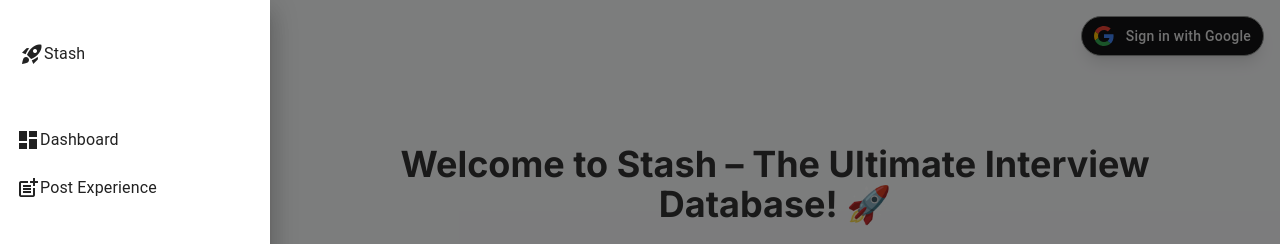
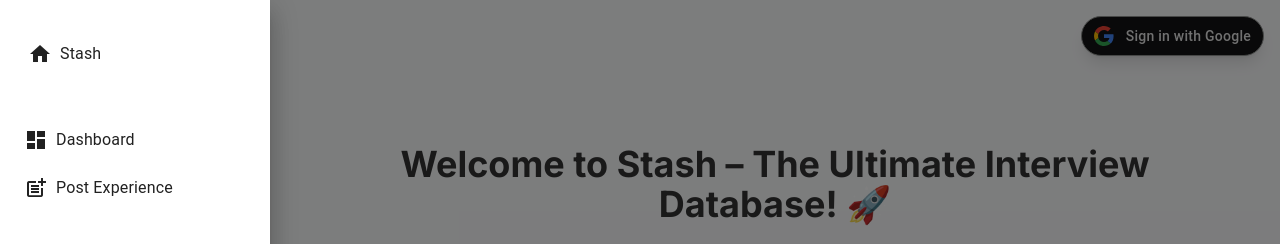
Before and after one commit to bharos/stash, a Next.js app: page / in a window 1280 px wide. Both pictures are taken after a click on the button 45 px from the left and 45 px from the top of the page. Shown: the top 244 px of the page. Built offline with nearby package versions, Linux system fonts and the light colour scheme; no server answers.

Commit message:
Move signout option to sidebar

```diff
--- a/src/app/components/ClientHome.js
+++ b/src/app/components/ClientHome.js
@@ -1,7 +1,8 @@
 'use client';
 
 import { useState, useEffect } from 'react';
-import { Drawer, List, ListItem, ListItemText, IconButton, ListItemButton } from '@mui/material';
+import { Drawer, List, ListItem, ListItemText, IconButton, ListItemButton, Button } from '@mui/material';
+import { useRouter } from 'next/navigation';
 import MenuIcon from '@mui/icons-material/Menu';
 import supabase from '../utils/supabaseClient';
 import dynamic from 'next/dynamic';
@@ -12,6 +13,7 @@ const ExperienceForm = dynamic(() => import('./ExperienceForm'), { ssr: false })
 const Dashboard = dynamic(() => import('./Dashboard'), { ssr: false });
 
 const ClientHome = () => {
+  const router = useRouter()
   const [sidebarOpen, setSidebarOpen] = useState(false);
   const [activeMenu, setActiveMenu] = useState('landingPage');
   const [session, setSession] = useState(null);
@@ -24,6 +26,17 @@ const ClientHome = () => {
   const handleMenuChange = (menu) => {
     setActiveMenu(menu);
     toggleSidebar(); // Close sidebar on selection
+  };
+
+  const handleSignOut = async () => {
+    const { error } = await supabase.auth.signOut();
+    if (error) {
+      console.error('Sign out error:', error.message);
+    } else {
+      setSession(null); // Clear session state after successful sign-out
+      router.push('/') // Redirect to home page if already logged in
+    }
+    toggleSidebar(); // Close sidebar on sign-out
   };
 
   useEffect(() => {
@@ -90,22 +103,32 @@ const ClientHome = () => {
         {/* App Name at the Top */}
         <List>
           <ListItemButton onClick={() => handleMenuChange('landingPage')} sx={{ padding: '10px 20px' }}>
-            <span className="material-icons">rocket_launch</span>
+            <span className="material-icons ml-2 mr-2">home</span>
             <ListItemText primary="Stash" />
           </ListItemButton>
         </List>
 
         {/* Menu Items with some spacing between them */}
-        <List sx={{ marginTop: '20px' }}> {/* Space between app name and menu items */}
+        <List sx={{ marginTop: '20px' }}>
           <ListItem button onClick={() => handleMenuChange('dashboard')}>
-            <span className="material-icons">dashboard</span>
+            <span className="material-icons ml-2 mr-2">dashboard</span>
             <ListItemText primary="Dashboard" />
           </ListItem>
           <ListItem button onClick={() => handleMenuChange('postExperience')}>
-            <span className="material-icons">post_add</span>
+            <span className="material-icons ml-2 mr-2">post_add</span>
             <ListItemText primary="Post Experience" />
           </ListItem>
         </List>
+
+        {/* SignOut Button */}
+        {session && (
+          <List sx={{ marginTop: '20px' }}>
+            <ListItem button onClick={handleSignOut}>
+              <span className="material-icons ml-2 mr-2">logout</span>
+              <ListItemText primary="Sign Out" />
+            </ListItem>
+          </List>
+        )}
       </Drawer>
 
       <div className="flex-1 p-6 overflow-auto" style={{ marginLeft: sidebarOpen ? 270 : 0 }}>
--- a/src/app/components/OneTap.js
+++ b/src/app/components/OneTap.js
@@ -70,12 +70,6 @@ const OneTap = () => {
     google.accounts.id.prompt() // Display the One Tap UI
   }
 
-  // Logout function to sign out and clear session
-  const handleLogout = async () => {
-    await supabase.auth.signOut() // Sign out from Supabase
-    setSession(null) // Clear session state
-  }
-
   useEffect(() => {
     // Fetch session on page load
     const fetchSession = async () => {
@@ -87,6 +81,15 @@ const OneTap = () => {
       }
     }
     fetchSession() // Initialize session state
+
+    // Listen for changes to authentication state
+    const { data: listener } = supabase.auth.onAuthStateChange((_event, session) => {
+      setSession(session) // Update session state when it changes
+    })
+
+    return () => {
+      listener?.unsubscribe() // Clean up listener on unmount
+    }
   }, [])
 
   return (
@@ -138,16 +141,6 @@ const OneTap = () => {
           </div>
         </button>
       )}
-
-      {/* Sign-out Button (Only shows if signed in) */}
-      {session && (
-        <div
-          className="fixed top-4 right-4 z-[100] px-6 py-2 bg-red-600 text-white rounded-full cursor-pointer shadow-lg transition-all hover:bg-red-700 active:bg-red-800"
-          onClick={handleLogout}
-        >
-          Logout
-        </div>
-      )}
     </>
   )
 }
```
Also changed, not shown: 1 other file (tests, documents, lock files or other folders).
